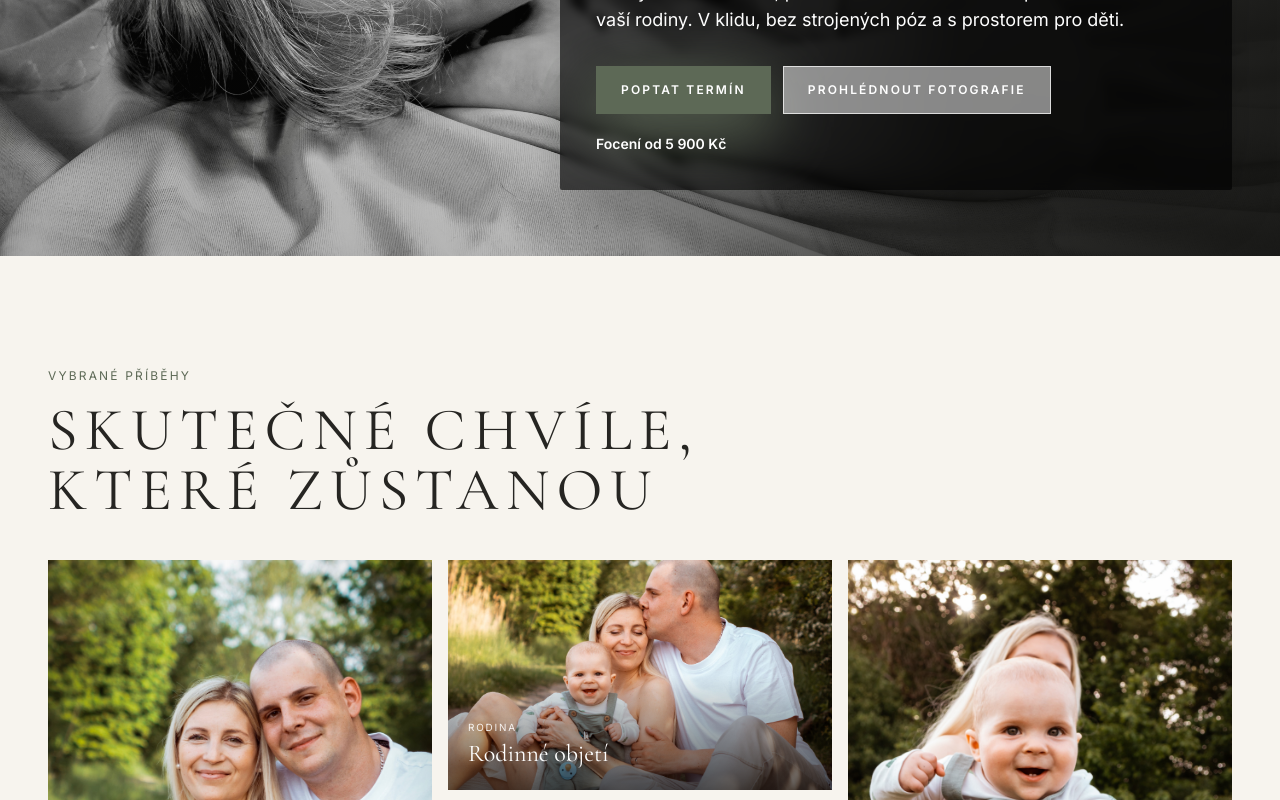
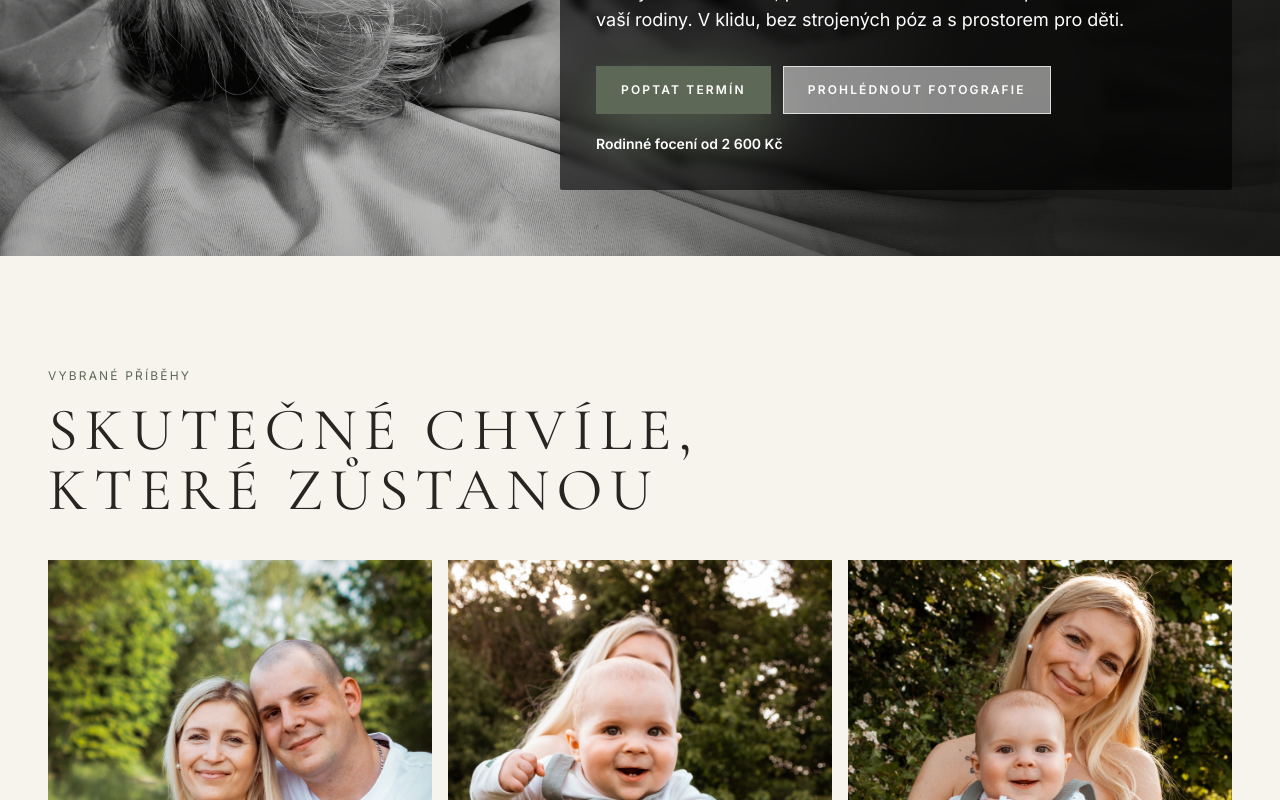
Before and after one commit to bjbrabecjan-hash/Fotoweb, a Next.js app: page / in a window 1280 px wide. Shown: the part 480-1280 px from the top of the page. Built offline with nearby package versions, Linux system fonts and the light colour scheme.

Commit message:
Refine featured gallery and update pricing

```diff
--- a/components/HomeExperience.tsx
+++ b/components/HomeExperience.tsx
@@ -10,22 +10,32 @@ import type { PortfolioItem } from "@/lib/portfolioData";
 import { useLanguage } from "@/lib/i18n";
 
 type HomeExperienceProps = { portfolioItems: PortfolioItem[] };
-const selectedIndexes = [0, 1, 3, 5, 12, 16, 19, 24];
+// Keep the homepage edit visually consistent: every selected frame is portrait,
+// so a landscape image can no longer leave an empty half-row beside it.
+const selectedIndexes = [0, 3, 5, 6, 7, 18, 21, 27, 30];
 
 const copy = {
   cz: {
     heroTitle: "Přirozené rodinné focení v Moravsko­slezském kraji",
     heroText: "Zachytím těhotenství, první měsíce s miminkem i společné chvíle vaší rodiny. V klidu, bez strojených póz a s prostorem pro děti.",
-    inquiry: "Poptat termín", photos: "Prohlédnout fotografie", from: "Focení od 5 900 Kč",
+    inquiry: "Poptat termín", photos: "Prohlédnout fotografie", from: "Rodinné focení od 2 600 Kč",
     selected: "Vybrané příběhy", selectedTitle: "Skutečné chvíle, které zůstanou", wholePortfolio: "Prohlédnout celé portfolio",
     services: "Typy focení", servicesTitle: "Pro každou etapu vaší rodiny",
     serviceItems: [["Těhotenské focení", "Jemná vzpomínka na očekávání a období před příchodem miminka."], ["Newborn a miminka", "První měsíce doma nebo venku, v klidném rytmu vaší rodiny."], ["Rodinné focení", "Společné chvíle, smích a blízkost bez nucených póz."], ["Děti a sourozenci", "Hravé portréty s prostorem pro pohyb a skutečnou povahu dětí."]],
-    pricing: "Ceník", pricingTitle: "Vyberte si rozsah focení", ask: "Poptat",
-    plans: [
-      { id: "mini", name: "Mini", price: "5 900 Kč", text: "Pro rychlé zachycení krásného období.", features: ["Focení cca 45–60 min", "20 upravených fotografií", "Online galerie", "1 krátké video na památku"], note: "Ideální pro těhotenské, děti a menší rodinné focení." },
-      { id: "full", name: "Full", price: "8 500 Kč", text: "Více emocí, více prostoru, více příběhu.", features: ["Focení cca 60–90 min", "40 upravených fotografií", "Online galerie", "3 krátká videa"], note: "Ideální pro větší rodiny, více kombinací a kompletní příběh." }
+    pricing: "Ceník", pricingTitle: "Vyberte si focení, které vám sedí", familyPricing: "Rodinné focení", weddingPricing: "Svatební balíčky", ask: "Poptat",
+    familyPlans: [
+      { id: "family-mini", name: "Mini balíček", price: "2 600 Kč", text: "Přirozené rodinné focení v ateliéru nebo venku.", features: ["10 profesionálně upravených fotografií", "1 lokalita – ateliér nebo exteriér", "Focení cca 60 minut"], note: "Ideální pro menší rodiny." },
+      { id: "family-standard", name: "Standardní balíček", price: "3 800 Kč", text: "Více času, míst i společných kombinací.", features: ["20+ upravených fotografií – všechny povedené z focení", "2 lokality, například město + příroda", "Focení cca 90–120 minut"], note: "Skvělé pro větší rodiny a příběhy, které si zaslouží víc." }
     ],
-    year: "Rodinný příběh – fotíme spolu celý rok", yearOptions: ["3 focení od 15 900 Kč, například těhotenství + miminko + rodina", "5 focení od 24 900 Kč, kompletní příběh prvního roku dítěte"], yearNote: "Výhodnější cena, jistota termínů, jeden styl a jeden fotograf, který už vaši rodinu zná.",
+    weddingPlans: [
+      { id: "wedding-ceremony", name: "Obřad", price: "5 900 Kč", text: "Až 3 hodiny", features: ["Obřad, gratulace a skupinové fotografie", "Uvolněné novomanželské portréty", "Minimálně 100 upravených fotografií", "Soukromá online galerie"], note: "To nejdůležitější v kratším čase." },
+      { id: "wedding-half-day", name: "Půl dne", price: "10 900 Kč", text: "6 hodin", features: ["Přípravy, obřad a začátek hostiny", "Skupinové i novomanželské fotografie", "Minimálně 250 upravených fotografií", "Soukromá online galerie"], note: "Kompletní začátek vašeho dne." },
+      { id: "wedding-full-day", name: "Celý den", price: "19 900 Kč", text: "12 hodin", features: ["Reportáž až po večerní zábavu", "Minimálně 550 upravených fotografií", "30 vytištěných fotografií 10 × 15 cm", "Soukromá online galerie"], note: "Váš celý příběh od rána až do noci." }
+    ],
+    weddingNote: "V ceně je předsvatební konzultace, pomoc s harmonogramem, doprava do 30 km od Suchdolu nad Odrou a první fotografie do 7 dnů. Každá další započatá hodina stojí 1 800 Kč. Termín je závazně rezervován po uhrazení zálohy.",
+    christmasTitle: "Vánoční focení 2026",
+    christmasText: "Termíny jsou již v předprodeji. Rezervujte si vánoční rodinné focení včas; podrobnosti a dostupné časy vám pošlu obratem.",
+    christmasCta: "Poptat Vánoce 2026",
     process: "Jak focení probíhá", processTitle: "Nemusíte umět pózovat", processText: "Focení vedu přirozeně a citlivě. Povídáme si, děti si hrají a já zachycuji skutečné momenty mezi vámi.",
     steps: [["01", "Domluvíme záměr", "Vybereme typ focení, místo a vhodný termín."], ["02", "Připravíme se", "Před focením probereme vše potřebné, abyste mohli přijít v klidu."], ["03", "Budeme spolu", "Bez tlaku a strojených póz. Jen vaše rodina taková, jaká je."]],
     about: "O Haně", aboutTitle: "Fotím rodinné příběhy s citem a klidem", aboutText: "Pomohu vám cítit se před objektivem přirozeně. Dávám prostor dětem, blízkosti i drobným momentům, které dělají váš příběh vaším.", aboutCta: "Poznat Hanu",
@@ -35,16 +45,24 @@ const copy = {
   en: {
     heroTitle: "Natural family photography in the Moravian-Silesian Region",
     heroText: "I photograph pregnancy, your baby's first months and time together as a family—calmly, without stiff poses and with room for children to be themselves.",
-    inquiry: "Ask about a date", photos: "View photographs", from: "Sessions from CZK 5,900",
+    inquiry: "Ask about a date", photos: "View photographs", from: "Family sessions from CZK 2,600",
     selected: "Selected stories", selectedTitle: "Real moments that stay", wholePortfolio: "View the full portfolio",
     services: "Sessions", servicesTitle: "For every stage of family life",
     serviceItems: [["Maternity", "A gentle memory of anticipation and the time before your baby arrives."], ["Newborn & babies", "The first months at home or outside, following your family's calm rhythm."], ["Family sessions", "Time together, laughter and closeness without forced poses."], ["Children & siblings", "Playful portraits with room for movement and real personality."]],
-    pricing: "Pricing", pricingTitle: "Choose your session", ask: "Ask about",
-    plans: [
-      { id: "mini", name: "Mini", price: "CZK 5,900", text: "A shorter session for a beautiful season.", features: ["Approx. 45–60 min", "20 edited photographs", "Online gallery", "1 short memory video"], note: "Ideal for maternity, children and smaller families." },
-      { id: "full", name: "Full", price: "CZK 8,500", text: "More emotion, space and story.", features: ["Approx. 60–90 min", "40 edited photographs", "Online gallery", "3 short videos"], note: "Ideal for larger families and a fuller story." }
+    pricing: "Pricing", pricingTitle: "Choose the session that suits you", familyPricing: "Family sessions", weddingPricing: "Wedding packages", ask: "Ask about",
+    familyPlans: [
+      { id: "family-mini", name: "Mini package", price: "CZK 2,600", text: "A natural family session in the studio or outdoors.", features: ["10 professionally edited photographs", "1 location – studio or outdoors", "Approx. 60 minutes"], note: "Ideal for smaller families." },
+      { id: "family-standard", name: "Standard package", price: "CZK 3,800", text: "More time, locations and family combinations.", features: ["20+ edited photographs – all successful images", "2 locations, such as town + nature", "Approx. 90–120 minutes"], note: "Great for larger families and a more complete story." }
     ],
-    year: "Family Story – a year together", yearOptions: ["3 sessions from CZK 15,900, e.g. pregnancy + baby + family", "5 sessions from CZK 24,900, your baby's complete first year"], yearNote: "Better value, secure dates, one style and a photographer who already knows your family.",
+    weddingPlans: [
+      { id: "wedding-ceremony", name: "Ceremony", price: "CZK 5,900", text: "Up to 3 hours", features: ["Ceremony, congratulations and group photographs", "Relaxed newlywed portraits", "At least 100 edited photographs", "Private online gallery"], note: "The most important moments in a shorter time." },
+      { id: "wedding-half-day", name: "Half day", price: "CZK 10,900", text: "6 hours", features: ["Preparations, ceremony and start of the reception", "Group and newlywed photographs", "At least 250 edited photographs", "Private online gallery"], note: "The complete beginning of your day." },
+      { id: "wedding-full-day", name: "Full day", price: "CZK 19,900", text: "12 hours", features: ["Coverage through the evening celebrations", "At least 550 edited photographs", "30 printed photographs, 10 × 15 cm", "Private online gallery"], note: "Your whole story, from morning until night." }
+    ],
+    weddingNote: "The price includes a pre-wedding consultation, timeline assistance, travel within 30 km of Suchdol nad Odrou and first photographs within 7 days. Each additional started hour is CZK 1,800. A date is confirmed after the booking deposit is paid.",
+    christmasTitle: "Christmas sessions 2026",
+    christmasText: "Dates are already on presale. Reserve your Christmas family session early; I will send current times and details in reply.",
+    christmasCta: "Ask about Christmas 2026",
     process: "How it works", processTitle: "You do not need to know how to pose", processText: "I guide the session gently. We talk, children play and I photograph the real moments between you.",
     steps: [["01", "We choose the direction", "We agree on the session, place and a suitable date."], ["02", "We prepare", "We cover the details beforehand so you can arrive at ease."], ["03", "We spend time together", "No pressure or stiff poses. Just your family as it is."]],
     about: "About Hana", aboutTitle: "Family stories photographed with care and calm", aboutText: "I help you feel natural in front of the camera and leave room for children, closeness and small moments that make your story yours.", aboutCta: "Meet Hana",
@@ -70,8 +88,13 @@ export function HomeExperience({ portfolioItems }: HomeExperienceProps) {
 
     <Section eyebrow={t.selected} title={t.selectedTitle}><div id="portfolio" className="scroll-mt-28"><GalleryGrid items={selected} featured /></div><Button href="/portfolio" variant="ghost" className="mt-8">{t.wholePortfolio}<ArrowRight className="ml-2" size={16}/></Button></Section>
     <Section className="border-y border-ink/10 bg-white/50" eyebrow={t.services} title={t.servicesTitle}><div id="services" className="grid scroll-mt-28 gap-px overflow-hidden border border-ink/10 bg-ink/10 md:grid-cols-2 lg:grid-cols-4">{t.serviceItems.map(([title,text]) => <article key={title} className="bg-white p-7"><h3 className="font-display text-2xl text-ink">{title}</h3><p className="mt-4 text-sm leading-7 text-ash">{text}</p></article>)}</div></Section>
-    <Section eyebrow={t.pricing} title={t.pricingTitle}><div id="pricing" className="grid scroll-mt-28 gap-5 lg:grid-cols-2">{t.plans.map((plan) => <article key={plan.id} className="flex flex-col border border-ink/10 bg-white p-7 shadow-[0_20px_60px_rgba(38,37,34,.07)] sm:p-9"><p className="text-xs font-semibold uppercase tracking-luxe text-gold">{plan.name}</p><p className="mt-3 font-display text-5xl text-ink">{plan.price}</p><p className="mt-4 text-ash">{plan.text}</p><ul className="my-7 space-y-3">{plan.features.map((feature) => <li key={feature} className="flex gap-3 text-sm text-ink"><Check className="mt-0.5 shrink-0 text-gold" size={17}/>{feature}</li>)}</ul><p className="mb-7 text-sm leading-6 text-ash">{plan.note}</p><Button href={`/contact?package=${plan.id}`} className="mt-auto">{t.ask} {plan.name}</Button></article>)}
-      <article className="border border-gold/30 bg-[#eef0eb] p-7 lg:col-span-2 sm:p-9"><p className="text-xs font-semibold uppercase tracking-luxe text-gold">{t.story}</p><h3 className="mt-3 font-display text-4xl text-ink">{t.year}</h3><ul className="mt-6 grid gap-3 md:grid-cols-2">{t.yearOptions.map((item) => <li key={item} className="flex gap-3 text-sm leading-6 text-ink"><Check className="mt-0.5 shrink-0 text-gold" size={17}/>{item}</li>)}</ul><p className="mt-5 text-sm text-ash">{t.yearNote}</p><div className="mt-7 flex flex-wrap gap-3"><Button href="/contact?package=story-3" variant="ghost">{t.ask} 3×</Button><Button href="/contact?package=story-5" variant="ghost">{t.ask} 5×</Button></div></article>
+    <Section eyebrow={t.pricing} title={t.pricingTitle}><div id="pricing" className="scroll-mt-28">
+      <h3 className="font-display text-3xl text-ink sm:text-4xl">{t.familyPricing}</h3>
+      <div className="mt-6 grid gap-5 lg:grid-cols-2">{t.familyPlans.map((plan) => <PricingCard key={plan.id} plan={plan} ask={t.ask}/>)}</div>
+      <h3 className="mt-14 font-display text-3xl text-ink sm:text-4xl">{t.weddingPricing}</h3>
+      <div className="mt-6 grid gap-5 lg:grid-cols-3">{t.weddingPlans.map((plan) => <PricingCard key={plan.id} plan={plan} ask={t.ask}/>)}</div>
+      <p className="mt-6 border-l-2 border-gold pl-5 text-sm leading-7 text-ash">{t.weddingNote}</p>
+      <article className="mt-10 border border-gold/30 bg-[#eef0eb] p-7 sm:p-9"><p className="text-xs font-semibold uppercase tracking-luxe text-gold">2026</p><div className="mt-3 flex flex-col gap-6 md:flex-row md:items-end md:justify-between"><div><h3 className="font-display text-4xl text-ink">{t.christmasTitle}</h3><p className="mt-4 max-w-3xl text-sm leading-7 text-ash">{t.christmasText}</p></div><Button href="/contact?package=christmas-2026" className="shrink-0">{t.christmasCta}</Button></div></article>
     </div></Section>
     <Section className="border-y border-ink/10 bg-white/50" eyebrow={t.process} title={t.processTitle}><p className="max-w-2xl text-base leading-8 text-ash">{t.processText}</p><div id="process" className="mt-10 grid scroll-mt-28 gap-8 md:grid-cols-3">{t.steps.map(([number,title,text]) => <article key={number}><p className="font-display text-4xl text-gold">{number}</p><h3 className="mt-3 text-sm font-semibold uppercase tracking-luxe text-ink">{title}</h3><p className="mt-3 text-sm leading-7 text-ash">{text}</p></article>)}</div></Section>
     <Section><div id="about" className="grid scroll-mt-28 items-center gap-10 lg:grid-cols-[.75fr_1fr]"><div className="relative aspect-[4/5] overflow-hidden bg-charcoal"><Image src="/assets/about/hana-owner-portrait.png" alt="Hana Brabcová, rodinná fotografka" fill sizes="(min-width:1024px) 38vw, 100vw" className="object-cover object-[50%_24%]"/></div><div><p className="text-xs uppercase tracking-luxe text-gold">{t.about}</p><h2 className="mt-4 font-display text-4xl leading-none text-ink sm:text-6xl">{t.aboutTitle}</h2><p className="mt-6 text-base leading-8 text-ash">{t.aboutText}</p><Button href="/about" variant="ghost" className="mt-8">{t.aboutCta}</Button></div></div></Section>
@@ -79,3 +102,9 @@ export function HomeExperience({ portfolioItems }: HomeExperienceProps) {
     <Section><div className="flex flex-col gap-7 md:flex-row md:items-end md:justify-between"><div><h2 className="font-display text-4xl text-ink sm:text-6xl">{t.contactTitle}</h2><p className="mt-4 max-w-2xl text-ash">{t.contactText}</p></div><Button href="/contact" className="shrink-0">{t.inquiry}</Button></div></Section>
   </>;
 }
+
+type PricingPlan = { id: string; name: string; price: string; text: string; features: string[]; note: string };
+
+function PricingCard({ plan, ask }: { plan: PricingPlan; ask: string }) {
+  return <article className="flex h-full flex-col border border-ink/10 bg-white p-7 shadow-[0_20px_60px_rgba(38,37,34,.07)] sm:p-9"><p className="text-xs font-semibold uppercase tracking-luxe text-gold">{plan.name}</p><p className="mt-3 font-display text-5xl text-ink">{plan.price}</p><p className="mt-4 text-ash">{plan.text}</p><ul className="my-7 space-y-3">{plan.features.map((feature) => <li key={feature} className="flex gap-3 text-sm text-ink"><Check className="mt-0.5 shrink-0 text-gold" size={17}/>{feature}</li>)}</ul><p className="mb-7 text-sm leading-6 text-ash">{plan.note}</p><Button href={`/contact?package=${plan.id}`} className="mt-auto">{ask} {plan.name}</Button></article>;
+}
--- a/lib/i18n.tsx
+++ b/lib/i18n.tsx
@@ -142,7 +142,7 @@ export const dictionaries: Record<Locale, Dictionary> = {
     contact: {
       eyebrow: "Contact",
       title: "Let's preserve your story",
-      text: "Tell me which family stage you would like to capture. Together we will choose the right session, place and date.",
+      text: "Tell me whether you are planning a family, wedding or seasonal session. Together we will choose the right package, place and date.",
       location: "Moravian-Silesian Region and nearby areas",
       name: "Name",
       email: "Email",
@@ -225,7 +225,7 @@ export const dictionaries: Record<Locale, Dictionary> = {
     contact: {
       eyebrow: "Kontakt",
       title: "Uchovejme váš příběh",
-      text: "Napište mi, kterou rodinnou etapu chcete zachytit. Společně vybereme vhodné focení, místo a termín.",
+      text: "Napište mi, zda plánujete rodinné, svatební nebo sezonní focení. Společně vybereme vhodný balíček, místo a termín.",
       location: "Moravskoslezský kraj a okolí",
       name: "Jméno",
       email: "Email",
```
Also changed, not shown: lib/contactPackages.ts (+7 -5 lines).
